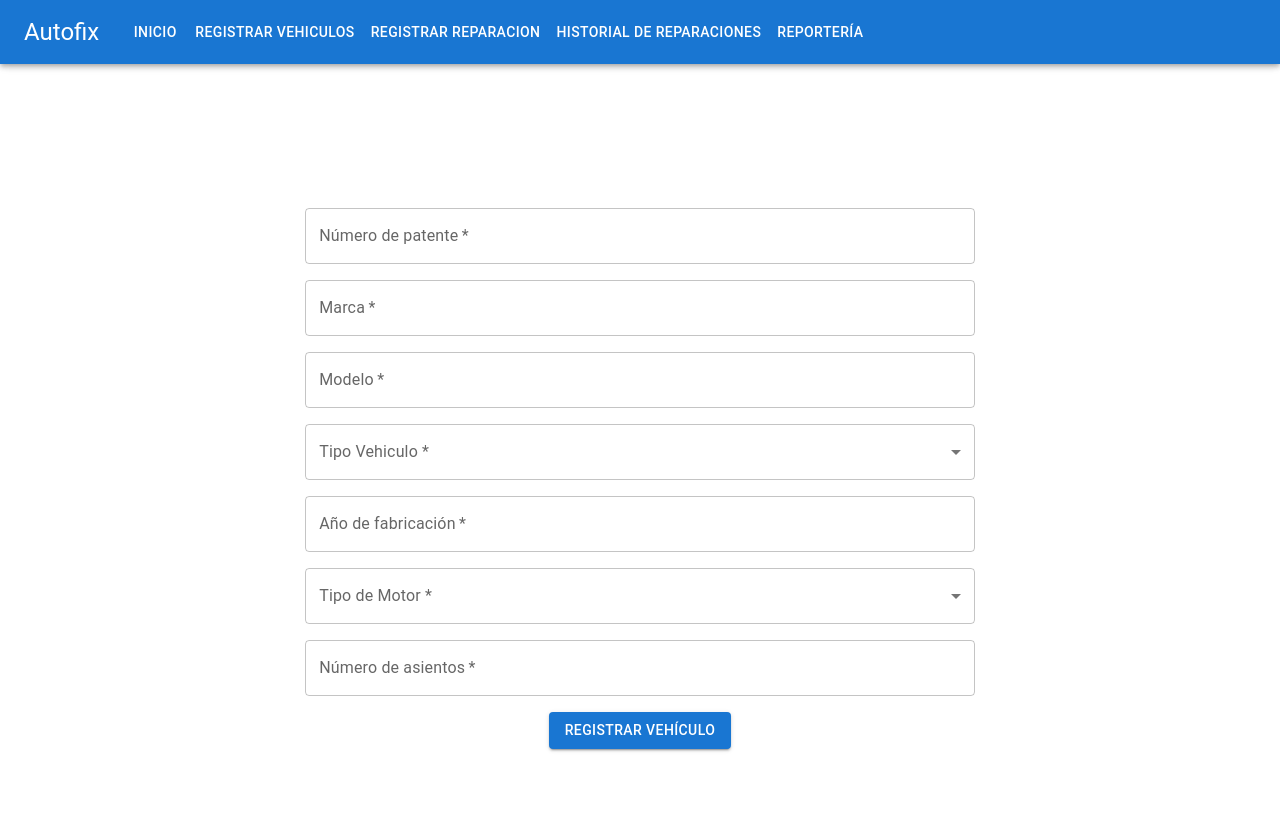
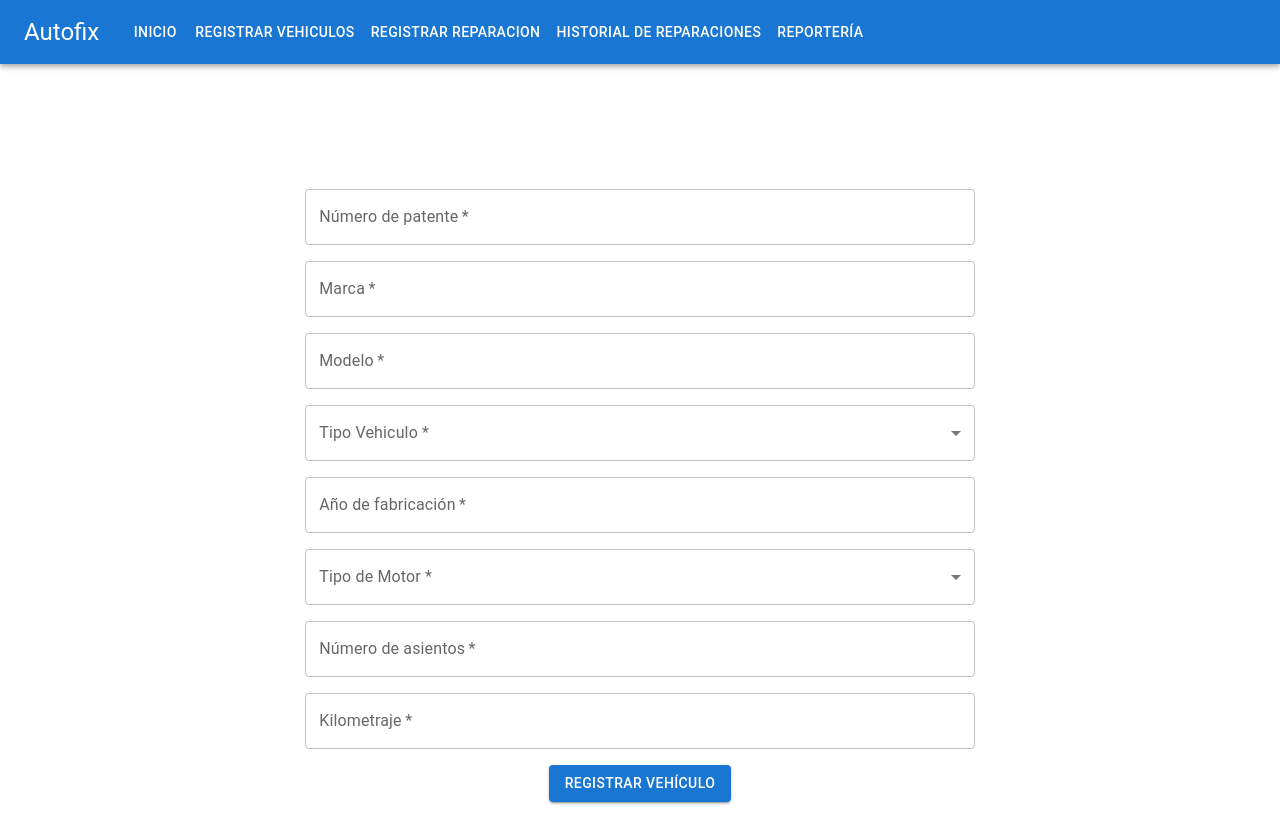
Before and after one commit to onlyG19/mingesoProject1, a React (Vite) app in the folder autofix-frontend/: page /vehiculos/crear in a window 1280 px wide. Before the commit the page ends 800 px from the top, so only its background shows below. Built offline with nearby package versions, Linux system fonts and the light colour scheme.

Commit message:
fix: se agrega km a vehiculos form

```diff
--- a/autofix-frontend/src/components/RegistroVehiculoForm.jsx
+++ b/autofix-frontend/src/components/RegistroVehiculoForm.jsx
@@ -12,6 +12,7 @@ export default function RegistroVehiculoForm(){
   const [yearFabricacion, setAnio] = useState('');
   const [tipoMotor, setTipoMotor] = useState('');
   const [numeroAsientos, setNumAsientos] = useState('');
+  const [kilometraje, setKilometraje] = useState('');
 
   const handleSubmit = async (e) => {
     e.preventDefault();
@@ -23,7 +24,8 @@ export default function RegistroVehiculoForm(){
         tipo,
         yearFabricacion,
         tipoMotor,
-        numeroAsientos
+        numeroAsientos,
+        kilometraje
       });
       console.log('Respuesta del servidor:', response.data);
 
@@ -36,6 +38,7 @@ export default function RegistroVehiculoForm(){
         setAnio('');
         setTipoMotor('');
         setNumAsientos('');
+        setKilometraje('');
 
         alert('Vehículo registrado con éxito.');
 
@@ -165,6 +168,20 @@ export default function RegistroVehiculoForm(){
         </Grid>
 
         <Grid item>
+          <FormControl fullWidth>
+
+            <TextField
+                label="Kilometraje"
+                value={kilometraje}
+                onChange={(e) => setKilometraje(e.target.value)}
+                type="number"
+                required
+            />
+          </FormControl>
+
+        </Grid>
+
+        <Grid item>
           <Button type="submit" variant="contained" color="primary">Registrar vehículo</Button>
         </Grid>
       </Grid>
```
